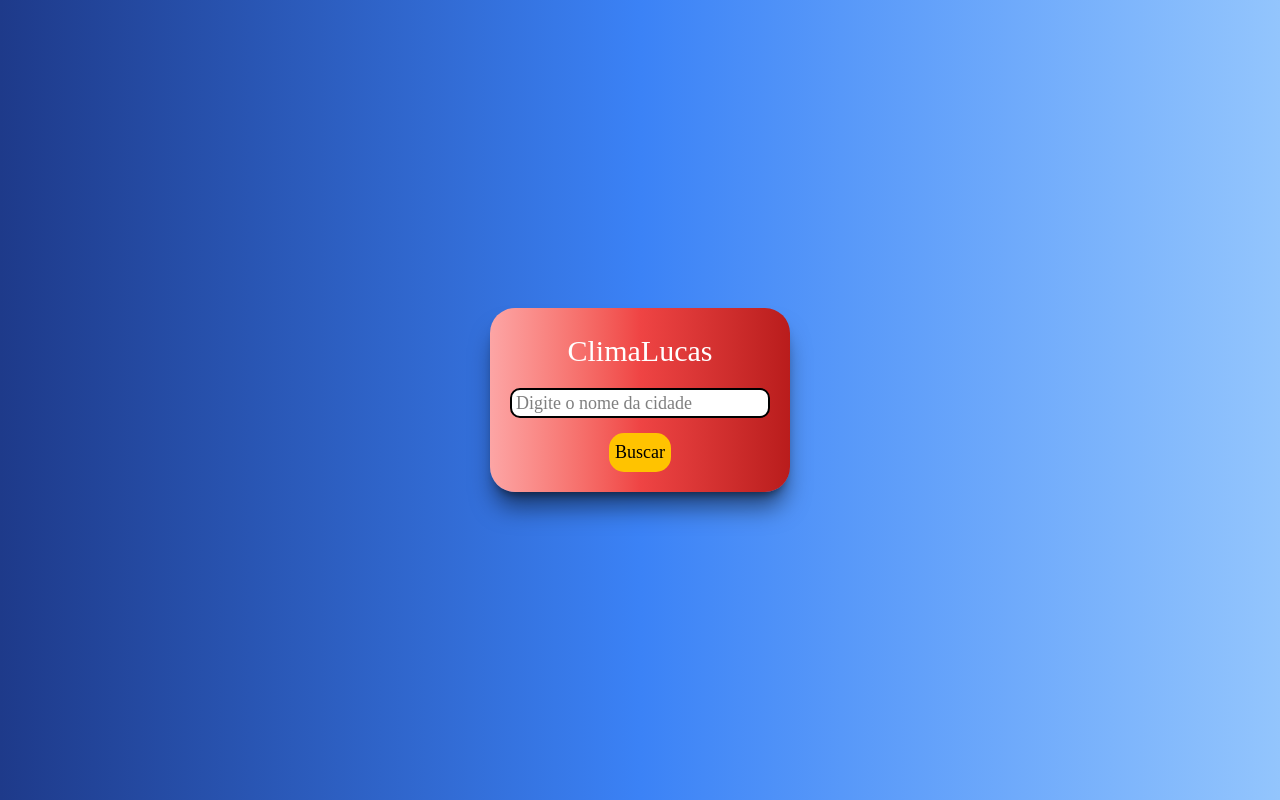
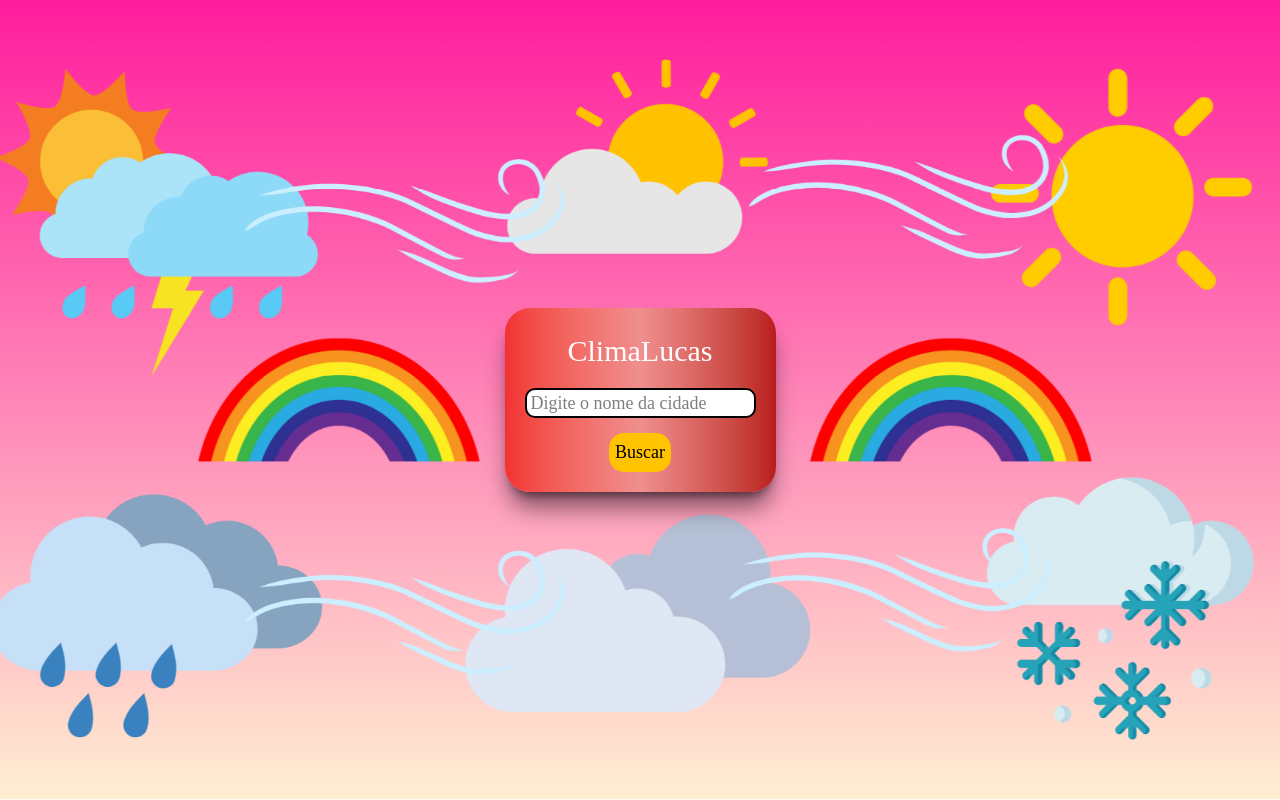
Before and after one commit to LucasBoaratti/ClimaLucas, a React (Vite) app: page / in a window 1280 px wide. Built offline with nearby package versions, Linux system fonts and the light colour scheme.

Commit message:
Adicionando as estilizações das informações.

```diff
--- a/src/Components/Clima.module.css
+++ b/src/Components/Clima.module.css
@@ -1,11 +1,19 @@
 @import "tailwindcss";
 
+main {
+     background-image: url("../assets/Images/Background.png");
+     background-position: center;
+     background-repeat: no-repeat;
+     background-size: cover;
+     background-attachment: fixed;
+}
+
 .conteudoPrincipal {
-     @apply bg-gradient-to-r from-[#1E3A8A] via-[#3B82F6] to-[#93C5FD] text-white flex flex-col justify-center items-center min-h-screen;
+     @apply text-white flex flex-col justify-center items-center min-h-screen;
 }
 
 .dadosClimaticos {
-     @apply bg-gradient-to-r from-[#FCA5A5] via-[#EF4444] to-[#B91C1C] flex flex-col items-center text-white p-5 rounded-[25px] w-[300px] shadow-xl/50;
+     @apply bg-gradient-to-r from-[#f23232] via-[#ef8f8f] to-[#B91C1C] flex flex-col items-center text-white p-5 rounded-[25px] shadow-xl/50;
 }
 
 .titulo {
@@ -16,10 +24,42 @@
      @apply w-full h-[30px] bg-white rounded-[10px] border-2 border-black text-black text-[18px] pl-[4px] mb-[15px];
 }
 
+.temperaturaIcone {
+     @apply flex justify-center items-center text-[20px];
+}
+
+.sensacaoTermica {
+     @apply text-[20px] mb-[15px];
+}
+
+.descricao {
+     @apply text-[20px] mb-[15px];
+}
+
+.dataHora {
+     @apply text-[20px] mb-[15px];
+}
+
+.umidade {
+     @apply text-[20px] mb-[15px];
+}
+
+.velocidadeVento {
+     @apply text-[20px] mb-[15px];
+}
+
+.atualizacao {
+     @apply text-[20px] mb-[15px];
+}
+
+.erro {
+     @apply text-[20px] mt-[15px];
+}
+
 .botao {
      @apply bg-[#ffc300] cursor-pointer text-black p-1.5 rounded-[15px] text-[18px];
 }
 
-.temperaturaIcone {
-     @apply flex justify-center;
+.botao:hover {
+     @apply bg-[#7171e9] text-white transition-colors duration-400 ease-in-out;
 }
```
